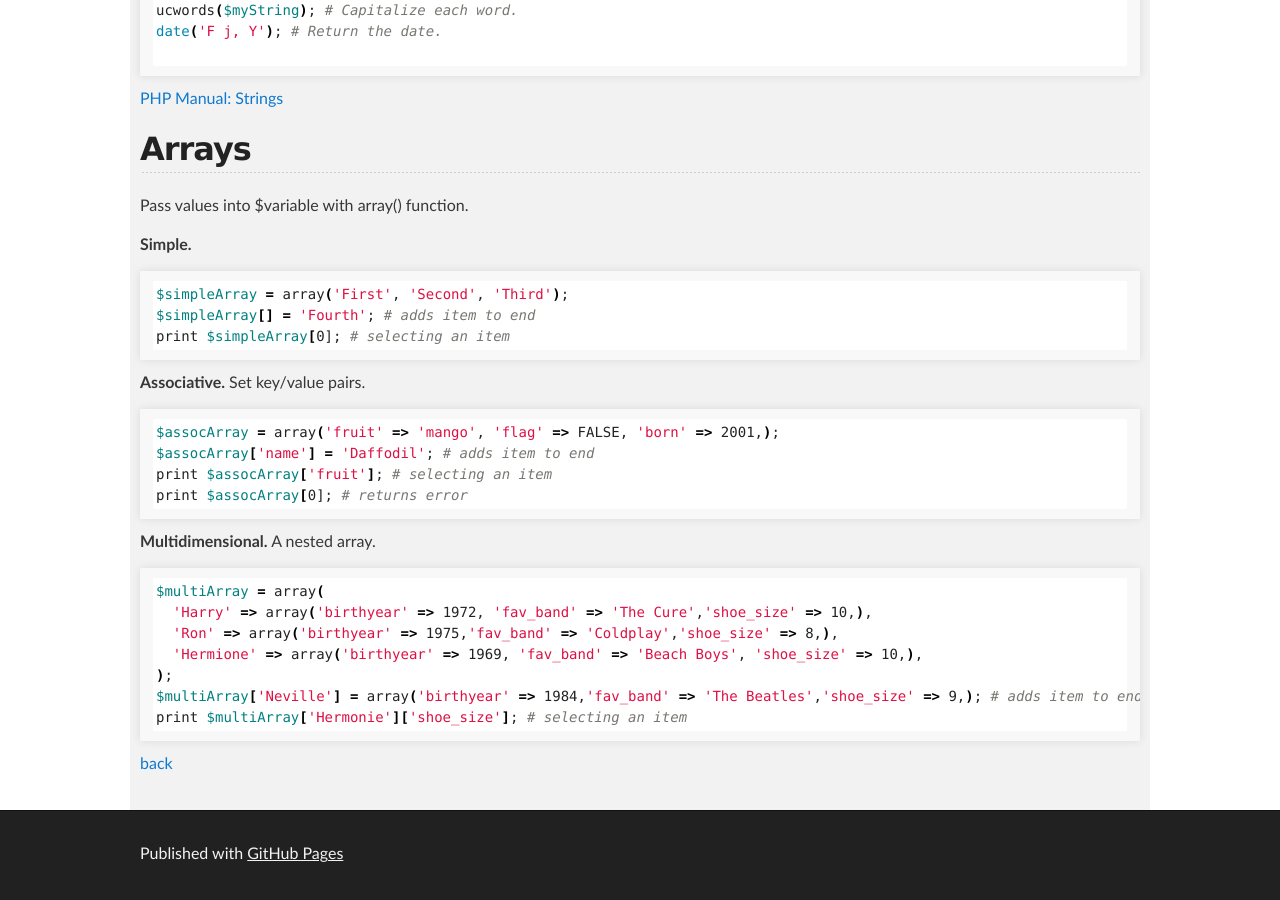
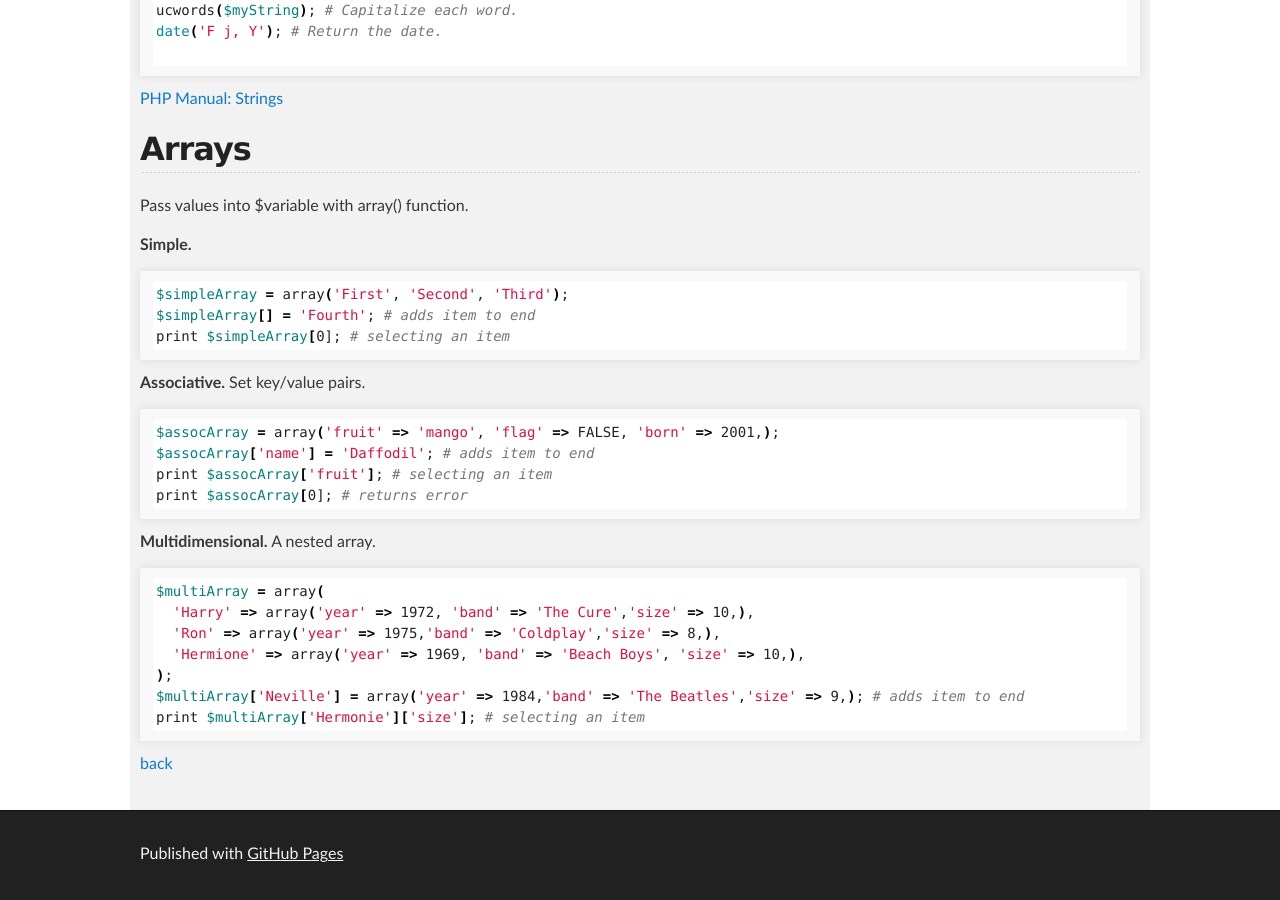
Before and after one commit to cathysnider/cathysnider.github.io, a Jekyll site: the page built from php.md, in a window 1280 px wide and 900 px high, scrolled down 593 px. Built offline with Jekyll 4.4.1, drawn with Linux system fonts in a browser that asks for light colours.

Commit message:
smaller key names

````diff
--- a/php.md
+++ b/php.md
@@ -43,12 +43,12 @@ print $assocArray[0]; # returns error
 **Multidimensional.** A nested array.
 ```sh
 $multiArray = array(
-  'Harry' => array('birthyear' => 1972, 'fav_band' => 'The Cure','shoe_size' => 10,),
-  'Ron' => array('birthyear' => 1975,'fav_band' => 'Coldplay','shoe_size' => 8,),
-  'Hermione' => array('birthyear' => 1969, 'fav_band' => 'Beach Boys', 'shoe_size' => 10,),
+  'Harry' => array('year' => 1972, 'band' => 'The Cure','size' => 10,),
+  'Ron' => array('year' => 1975,'band' => 'Coldplay','size' => 8,),
+  'Hermione' => array('year' => 1969, 'band' => 'Beach Boys', 'size' => 10,),
 );
-$multiArray['Neville'] = array('birthyear' => 1984,'fav_band' => 'The Beatles','shoe_size' => 9,); # adds item to end
-print $multiArray['Hermonie']['shoe_size']; # selecting an item
+$multiArray['Neville'] = array('year' => 1984,'band' => 'The Beatles','size' => 9,); # adds item to end
+print $multiArray['Hermonie']['size']; # selecting an item
 ```
 
 
````
